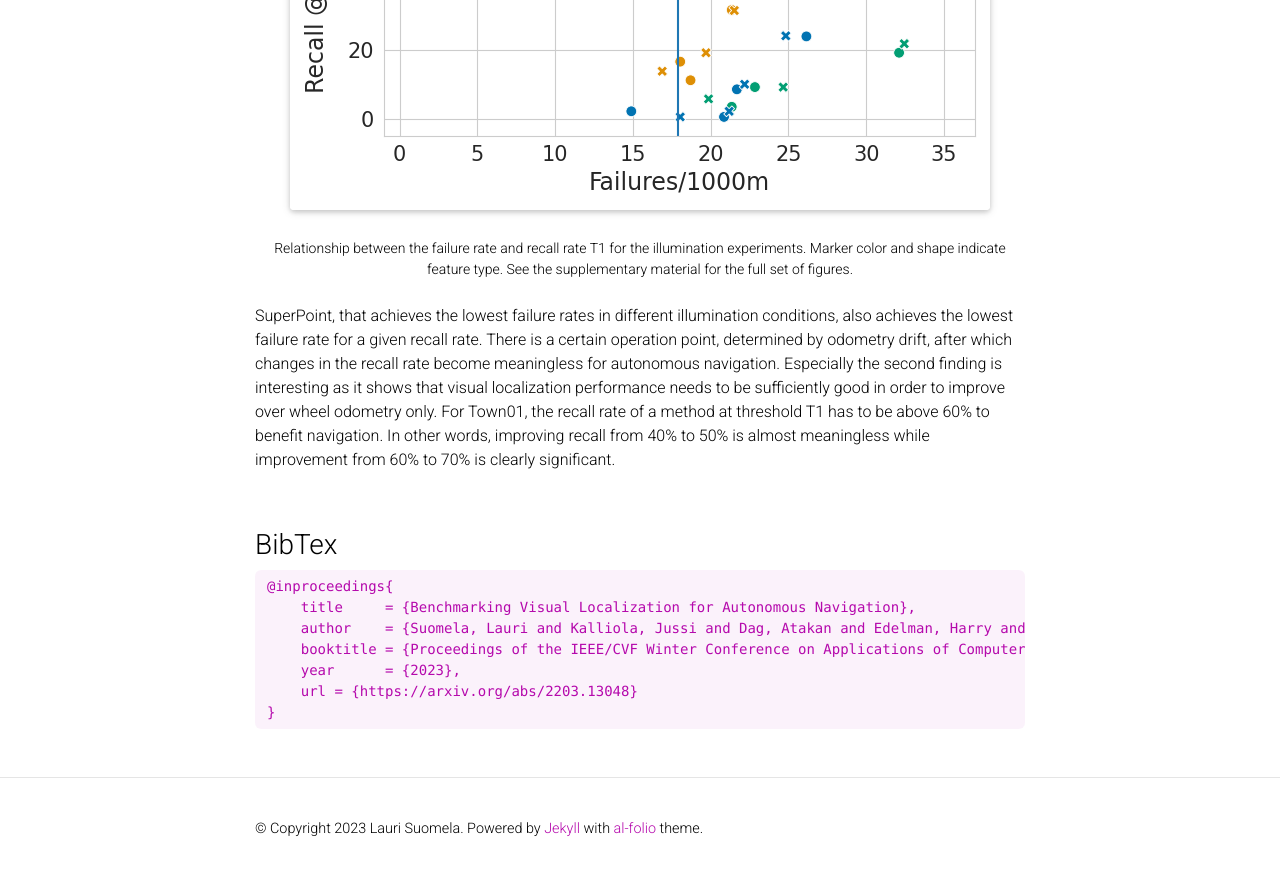
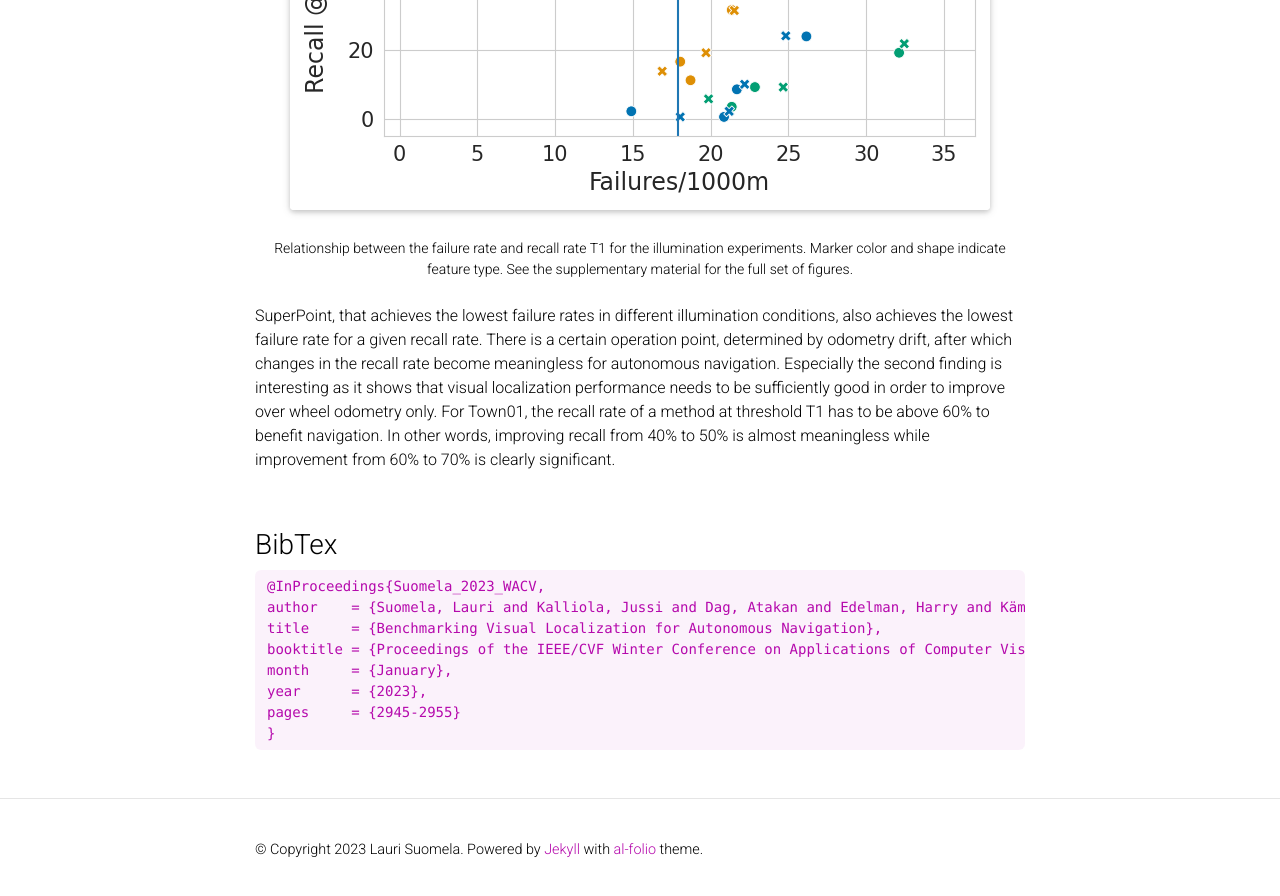
Before and after one commit to lasuomela/lasuomela.github.io, a Jekyll site: the page built from _projects/carla_vloc_benchmark.md, in a window 1280 px wide and 900 px high, scrolled down 4542 px. Shown: the top 896 px of the window. Built offline with Jekyll 4.4.1, drawn with Linux system fonts in a browser that asks for light colours; full-size pictures stand in for the smaller copies a plugin makes; comment, search, counter and statistics services are not loaded; a style sheet for code colours, icons or effects is not loaded.

Commit message:
Update wacv bibtex

```diff
--- a/_projects/carla_vloc_benchmark.md
+++ b/_projects/carla_vloc_benchmark.md
@@ -109,10 +109,11 @@ In other words, improving recall from 40% to 50% is almost meaningless while imp
 <br>
 ### BibTex
 
-    @inproceedings{
-        title     = {Benchmarking Visual Localization for Autonomous Navigation},
-        author    = {Suomela, Lauri and Kalliola, Jussi and Dag, Atakan and Edelman, Harry and Kämäräinen, Joni-Kristian},
-        booktitle = {Proceedings of the IEEE/CVF Winter Conference on Applications of Computer Vision (WACV)},
-        year      = {2023},
-        url = {https://arxiv.org/abs/2203.13048}
+    @InProceedings{Suomela_2023_WACV,
+    author    = {Suomela, Lauri and Kalliola, Jussi and Dag, Atakan and Edelman, Harry and Kämäräinen, Joni-Kristian},
+    title     = {Benchmarking Visual Localization for Autonomous Navigation},
+    booktitle = {Proceedings of the IEEE/CVF Winter Conference on Applications of Computer Vision (WACV)},
+    month     = {January},
+    year      = {2023},
+    pages     = {2945-2955}
     }
```
Also changed, not shown: _bibliography/papers.bib (+7 -6 lines).
